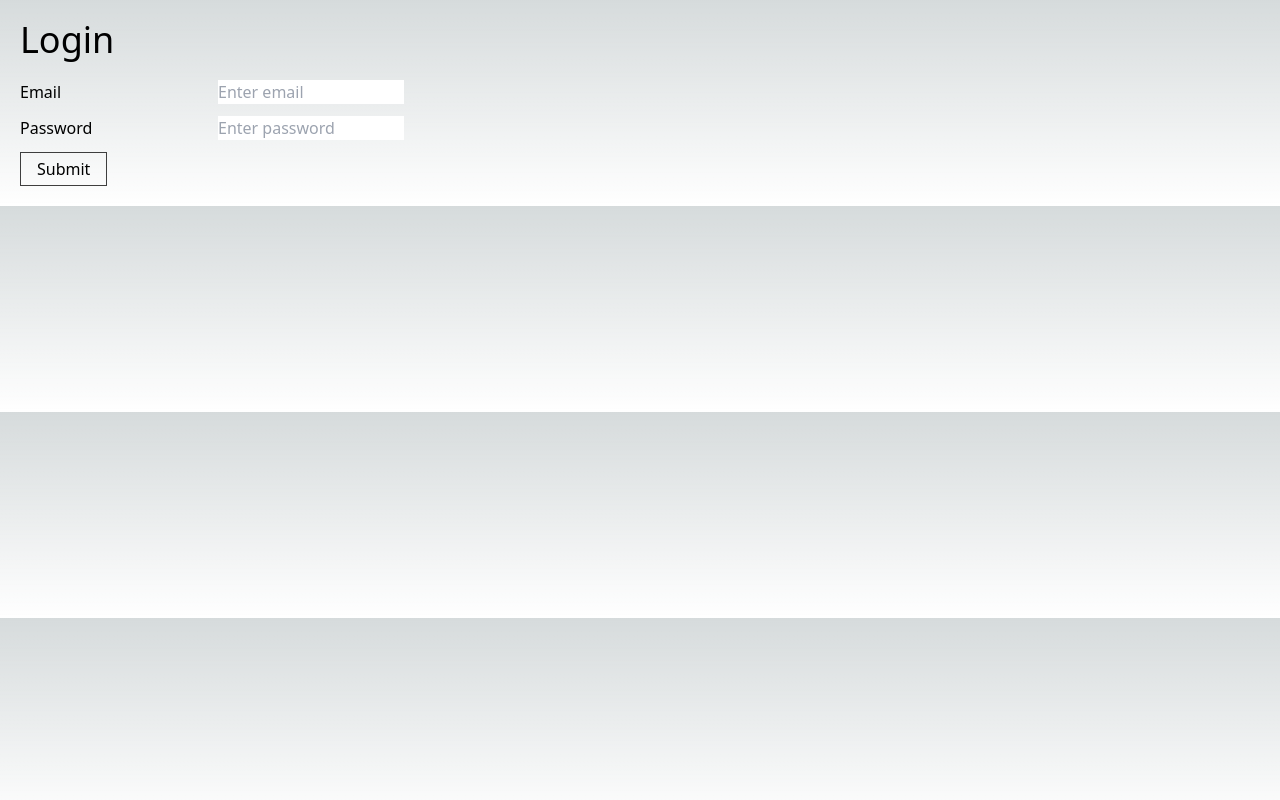
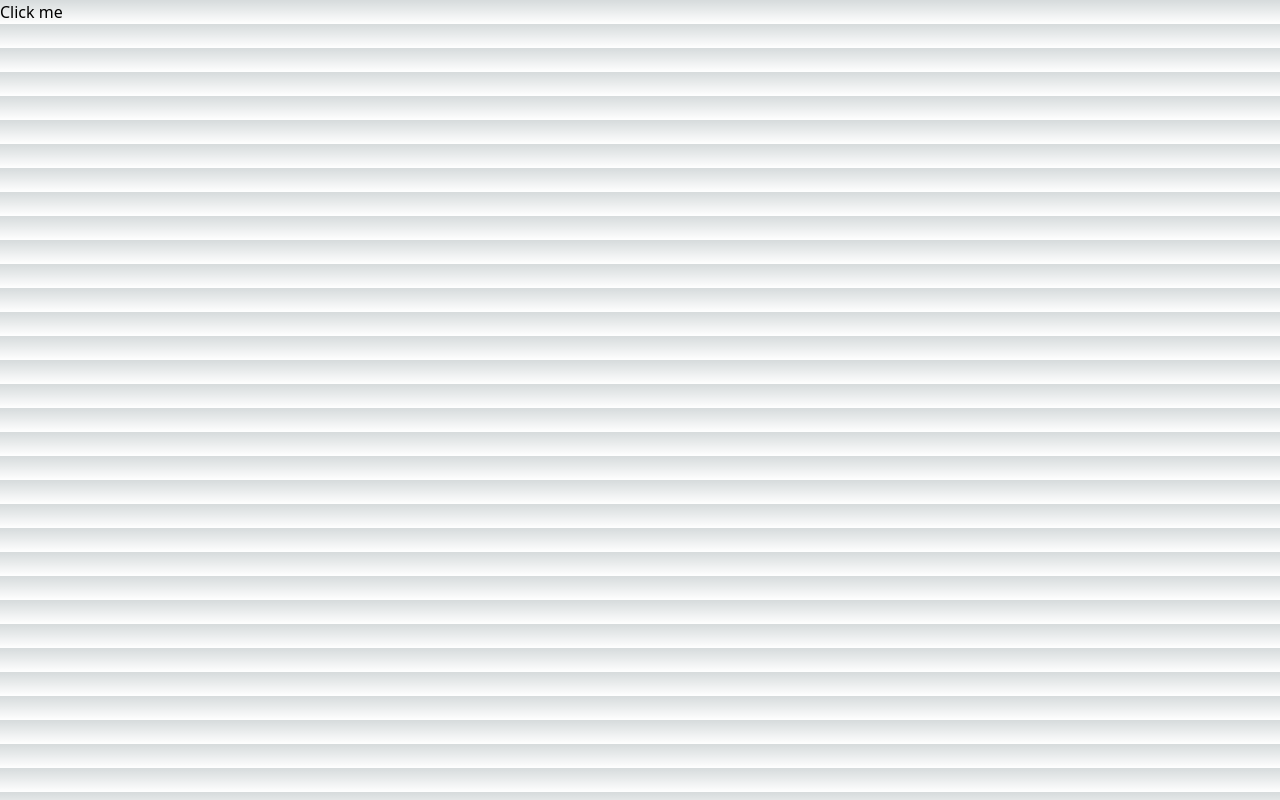
Before and after one commit to Sidak08/RsvpSysNext, a Next.js app in the folder rsvp-sys/: page /auth/login in a window 1280 px wide. Built offline with nearby package versions, Linux system fonts and the light colour scheme.

Commit message:
sign up works

```diff
--- a/rsvp-sys/src/app/api/auth/login/route.js
+++ b/rsvp-sys/src/app/api/auth/login/route.js
@@ -0,0 +1 @@
+export async function POST(req, res) {}
--- a/rsvp-sys/src/app/api/auth/signup/route.js
+++ b/rsvp-sys/src/app/api/auth/signup/route.js
@@ -1,16 +1,32 @@
 import { NextResponse } from "next/server";
-import clientPromise from "../../../lib/mongodb";
+import clientPromise from "../../../components/mongodb";
+import validateInputs from "../../../components/validateInput";
 
 export async function POST(req, res) {
   const data = await req.json();
-
   const client = await clientPromise;
   const db = client.db();
-  const result = await db
-    .collection("users")
-    .insertOne({ userName: "Sidak123" });
-  const users = await db.collection("users").find({}).toArray();
 
-  console.log(data, users);
-  return NextResponse.json({ success: true });
+  const validationErrors = validateInputs(data);
+
+  if (Object.keys(validationErrors).length > 0) {
+    console.log("Validation errors:", validationErrors);
+    return NextResponse.json({ success: false, errors: validationErrors });
+  } else {
+    const result = await db.collection("users").insertOne(data);
+    return NextResponse.json({ success: true });
+  }
 }
+
+// use full for later
+
+// const users = await db.collection("users").find({}).toArray();
+//
+// const input = {
+//   email: "test@example.com",
+//   password: "password123",
+//   id: 1,
+//   firstName: "John",
+//   lastName: "Doe",
+//   phone: "+1234567890",
+// };
--- a/rsvp-sys/src/app/auth/login/page.jsx
+++ b/rsvp-sys/src/app/auth/login/page.jsx
@@ -1,60 +1,13 @@
-// /app/login/page.tsx
+"use client";
+import axios from "axios";
 
-"use client";
-import { Field, Form, Formik, FormikHelpers } from "formik";
-import React from "react";
-
-const Login = () => {
-  const handleSubmit = (values) => {
-    console.log(values);
+export default function Page() {
+  const sendInfo = () => {
+    axios.post("/api/auth/signup", { howYouDoing: "how are you doing" });
   };
-
   return (
-    <div className="max-w-[100vw] p-5">
-      <h3 className="mb-5 text-4xl font-medium">Login</h3>
-
-      <Formik
-        initialValues={{
-          email: "",
-          password: "",
-        }}
-        onSubmit={(
-          values,
-          { setSubmitting }
-        ) => {
-          setTimeout(() => {
-            handleSubmit(values);
-            setSubmitting(false);
-          }, 500);
-        }}
-      >
-        <Form className="grid w-96 grid-cols-2 gap-3">
-          <label htmlFor="email">Email</label>
-          <Field
-            id="email"
-            name="email"
-            placeholder="Enter email"
-            type="email"
-          />
-
-          <label htmlFor="password">Password</label>
-          <Field
-            id="password"
-            name="password"
-            type="password"
-            placeholder="Enter password"
-          />
-
-          <button
-            type="submit"
-            className="w-fit border border-black/75 px-4 py-1"
-          >
-            Submit
-          </button>
-        </Form>
-      </Formik>
+    <div>
+      <button onClick={sendInfo}>Click me</button>
     </div>
   );
-};
-
-export default Login;
+}
--- /dev/null
+++ b/rsvp-sys/src/app/components/validateInput.js
@@ -0,0 +1,46 @@
+const validateInputs = (input) => {
+  const errors = {};
+
+  if (!input.email) {
+    errors.email = "Email is required.";
+  } else if (!/^[^\s@]+@[^\s@]+\.[^\s@]+$/.test(input.email)) {
+    errors.email = "Email is invalid.";
+  }
+
+  if (!input.password) {
+    errors.password = "Password is required.";
+  } else if (
+    input.password.length < 8 ||
+    !/[A-Z]/.test(input.password) || // At least one uppercase letter
+    !/[!@#$%^&*(),.?":{}|<>]/.test(input.password) // At least one special character
+  ) {
+    errors.password =
+      "Password must be at least 8 characters long, include at least one uppercase letter, and one special character.";
+  }
+
+  if (typeof input.id !== "number" || isNaN(input.id) || input.id <= 0) {
+    errors.id = "ID must be a positive number.";
+  }
+
+  if (!input.firstName) {
+    errors.firstName = "First name is required.";
+  } else if (!/^[a-zA-Z]+$/.test(input.firstName)) {
+    errors.firstName = "First name must contain only letters.";
+  }
+
+  if (!input.lastName) {
+    errors.lastName = "Last name is required.";
+  } else if (!/^[a-zA-Z]+$/.test(input.lastName)) {
+    errors.lastName = "Last name must contain only letters.";
+  }
+
+  if (!input.phone) {
+    errors.phone = "Phone number is required.";
+  } else if (!/^\+?[0-9\s-]+$/.test(input.phone)) {
+    errors.phone = "Phone number is invalid.";
+  }
+
+  return errors;
+};
+
+export default validateInputs;
```
Also changed, not shown: rsvp-sys/src/app/components/mongodb.js (renamed from rsvp-sys/src/app/lib/mongodb.js).
